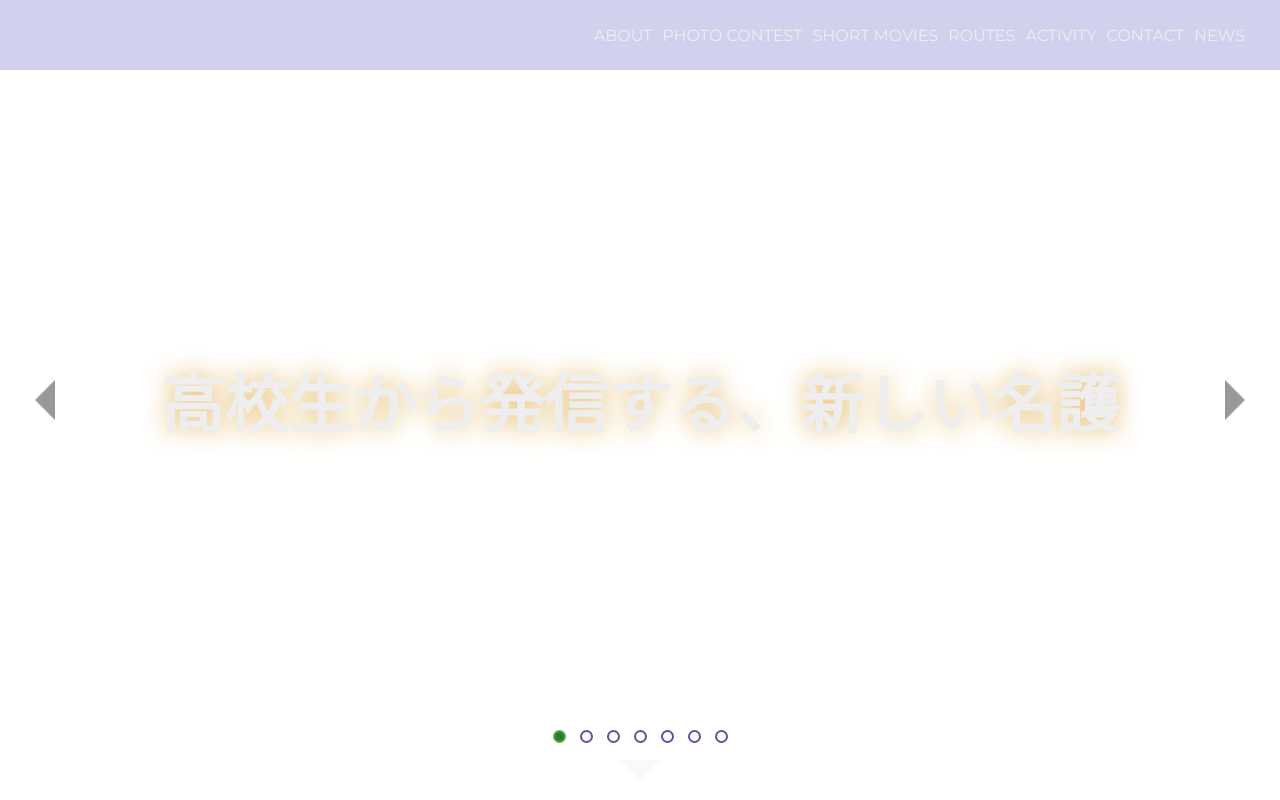
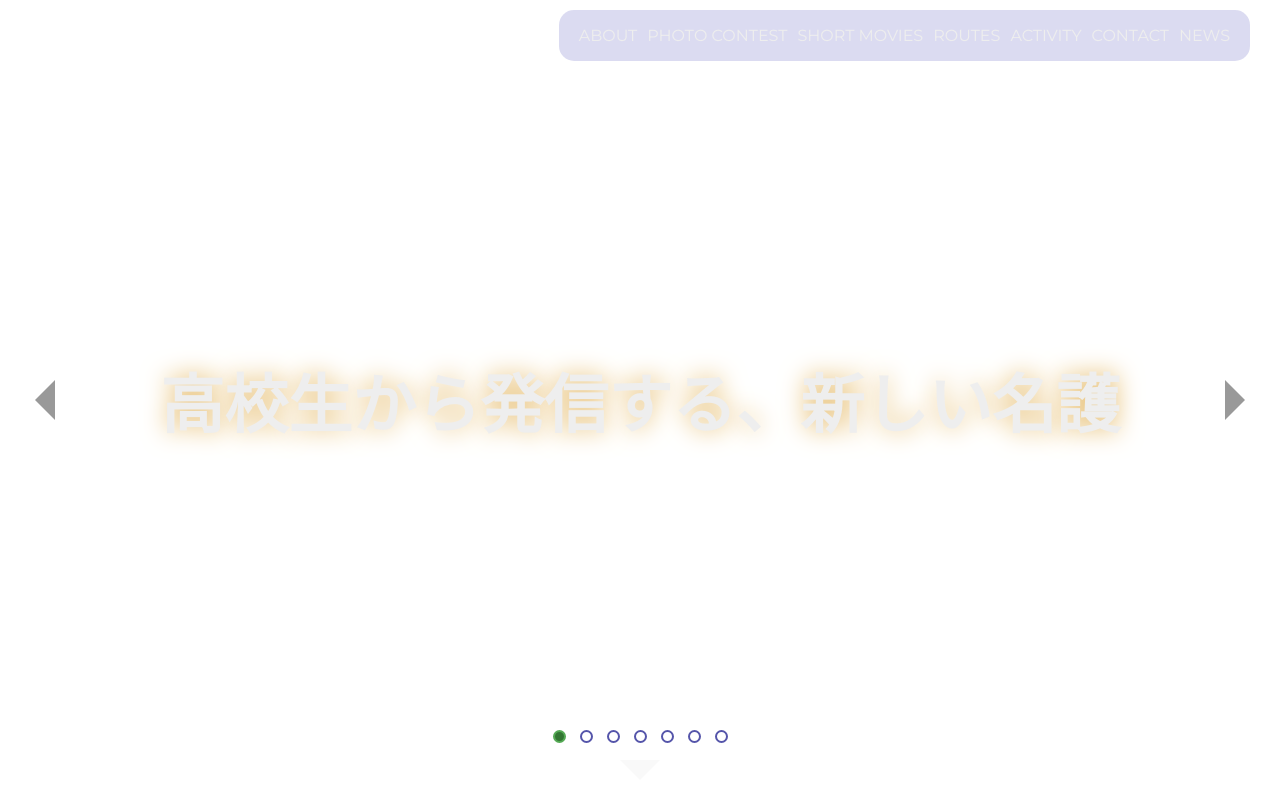
Before and after one commit to Dev-TRANs/nagoyc.stki.org, a SvelteKit app: page / in a window 1280 px wide. Shown: the top 800 px of the page. Built offline with nearby package versions, Linux system fonts and the light colour scheme.

Commit message:
ヘッダーをいい感じにしてみる

```diff
--- a/src/routes/(main)/+layout.svelte
+++ b/src/routes/(main)/+layout.svelte
@@ -4,8 +4,8 @@ let { children } = $props();
 
 <style>
 main {
-  margin: 80px 30px 0;
-  min-height: calc(100vh - 80px - var(--size-footer));
+  margin: 100px 30px 0;
+  min-height: calc(100vh - 100px - var(--size-footer));
 }
 </style>
 
--- a/src/routes/+layout.svelte
+++ b/src/routes/+layout.svelte
@@ -30,7 +30,7 @@ header {
 
   /* TODO: 消す*/
   color: white;
-  background-color: #77c5;
+  /* background-color: #77c5; */
 }
 
 header > .header-left {
@@ -48,7 +48,15 @@ header > .header-left {
 }
 
 header > .header-right {
+  background-color: #77c4;
+  border-radius: 15px;
+  padding: 0 15px;
 
+  transition: background-color 0.2s;
+
+  &:hover {
+    background-color: #77c6;
+  }
 }
 
 header > .header-right > nav > ul {
```
